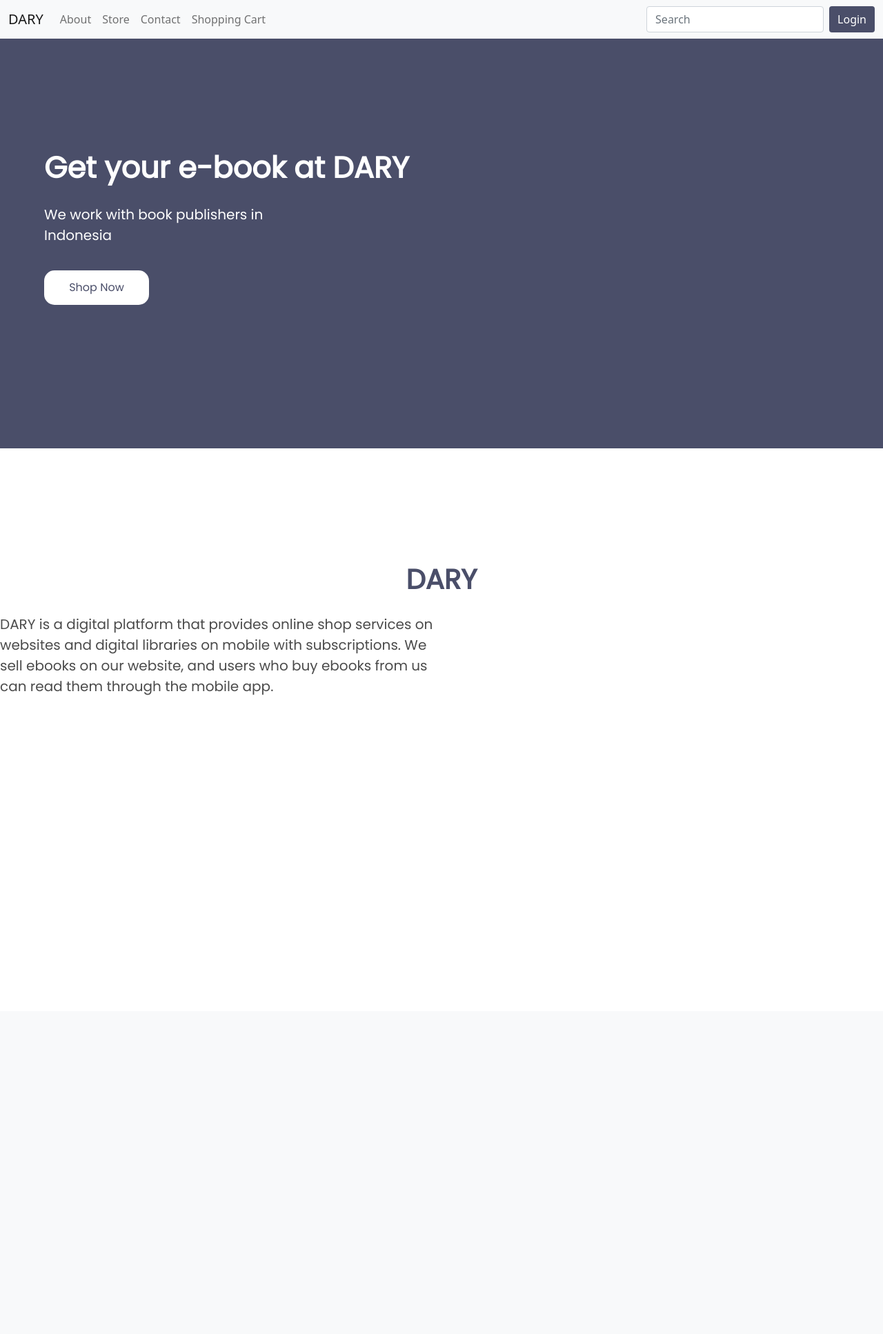
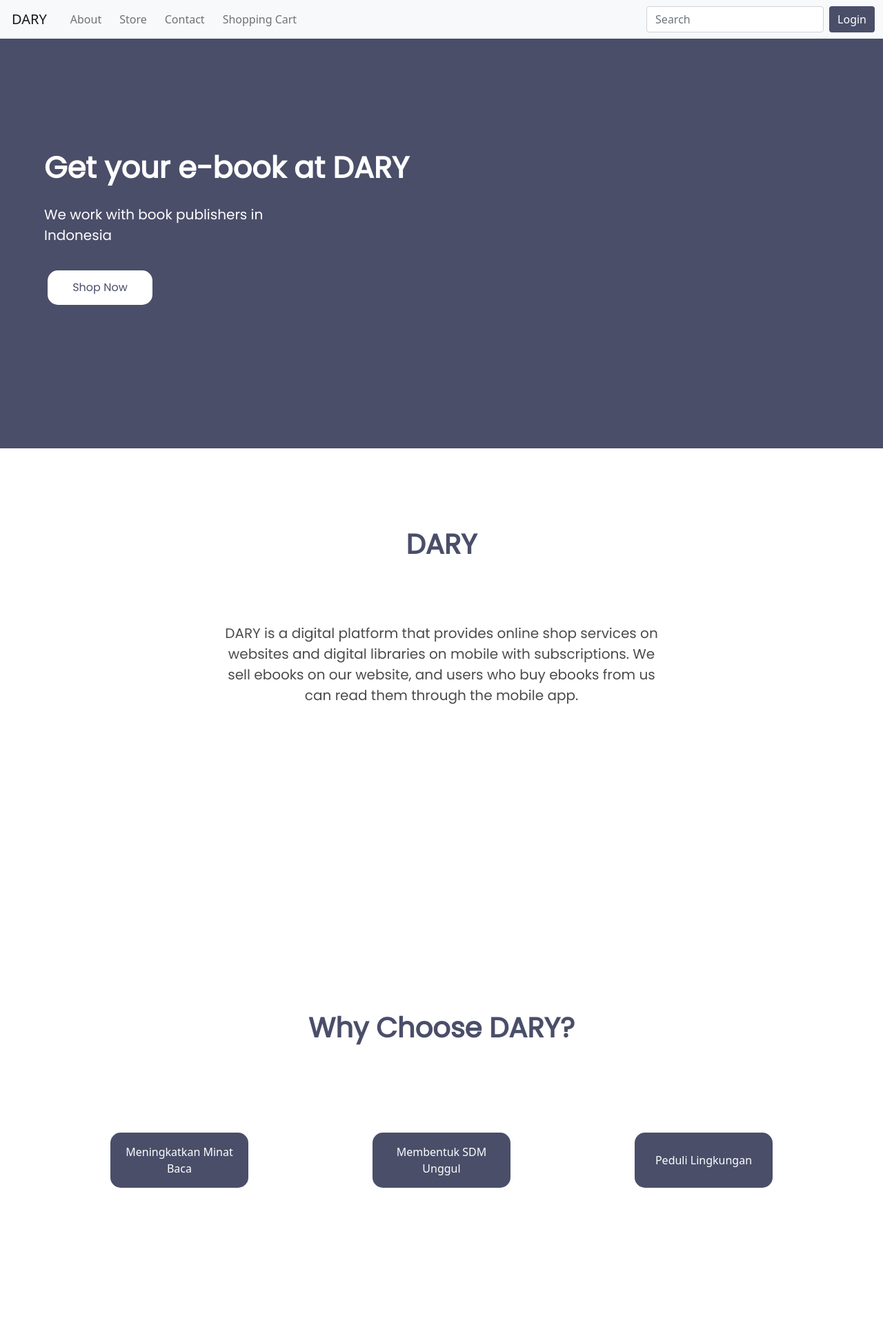
Before and after one commit to rfdzhifa/DARY, a PHP site: page /about.html in a window 1280 px wide. Shown: the whole page at 69% size. Before the commit the page ends 1008 px from the top, so only its background shows below. Run offline with PHP 8.4, Linux system fonts and the light colour scheme.

Commit message:
first commit

```diff
--- a/about.css
+++ b/about.css
@@ -2,6 +2,13 @@
 *{
     padding: 0;
     margin: 0;
+}
+
+li, a{
+    padding: 0px 5px;
+    text-decoration: none;
+    list-style: none;
+    display: inline;
 }
 
 .jumbotron {
@@ -49,7 +56,7 @@
 
 .DARY h1 {
     display: flex;
-    margin-top: 13%;
+    margin-top: 9%;
     justify-content: center;
     font-family: 'Poppins';
     color: #4A4E69;
@@ -60,10 +67,119 @@
 .DARY p {
     display: flex;
     justify-content: center;
+    align-items: center;
+    text-align: center;
     width: 50%;
     font-family: 'Poppins';
     color: #4B4B4B;
     font-size: 20px;
     font-weight: 400;
-    margin-top: 2%;
+    margin-top: 7%;
+    margin-left: 25%;
 }
+
+.reason h1 {
+    display: flex;
+    margin-top: 4%;
+    justify-content: center;
+    font-family: 'Poppins';
+    color: #4A4E69;
+    size: 64px;
+    font-weight: 600;
+}
+
+.col {
+    display: flex;
+    justify-content: center;
+    margin-bottom: 20px;
+}
+
+.col button {
+    background-color: #4A4E69;
+    color: #FFFFFF;
+    width: 200px;
+    padding: 4%;
+    height: 80px;
+    border-radius: 15px;
+    border-color: #4A4E69;
+    border-style: hidden;
+}
+
+footer {
+    position: absolute;
+    width: 100%;
+    height: 230px;
+    background: #4A4E69;
+    font-family: 'Poppins';
+}
+
+footer:hover {
+    cursor: pointer;
+
+}
+
+.fttop {
+    display: flex;
+    justify-content: space-between;
+    align-items: center;
+    padding: 4% 5% 1% 5%;
+    font-family: 'Poppins';
+}
+
+.fttop ul {
+    margin: 0;
+    padding: 0;
+    font-family: 'Montserrat';
+    font-style: normal;
+    font-weight: normal;
+    font-size: 13px;
+    color: #FFFFFF;
+    font-family: 'Poppins';
+}
+
+.sm {
+    width: 13%;
+    text-align: center;
+}
+
+.sm img {
+    padding: 5%;
+}
+
+hr {
+    box-sizing: content-box;
+    margin-left: 5%;
+    color: #FFFFFF;
+    width: 90%;
+}
+
+.ftbtm {
+    display: flex;
+    justify-content: space-between;
+    align-items: center;
+    padding: 1% 5% 1% 5%;
+    font-family: 'Poppins';
+}
+
+.ftbtm p {
+    font-family: 'Montserrat';
+    font-style: normal;
+    font-weight: normal;
+    font-size: 14px;
+    line-height: 17px;
+    color: #FFFFFF;
+    mix-blend-mode: normal;
+    opacity: 0.75;
+    font-family: 'Poppins';
+}
+
+.ftbtm ul {
+    margin: 0;
+    padding: 0;
+    font-family: 'Montserrat';
+    font-style: normal;
+    font-weight: normal;
+    font-size: 13px;
+    color: #FFFFFF;
+    font-family: 'Poppins';
+}
--- a/about.html
+++ b/about.html
@@ -45,6 +45,45 @@
           <h1>DARY</h1>
           <p>DARY is a digital platform that provides online shop services on websites and digital libraries on mobile with subscriptions. We sell ebooks on our website, and users who buy ebooks from us can read them through the mobile app.</p>
       </div>
+      <div class="reason">
+        <h1>Why Choose DARY?</h1>
+        <div class="container" style="margin-top: 10%; width: 100%; margin-bottom: 15%;">
+          <div class="row">
+            <div class="col">
+              <button>Meningkatkan Minat Baca</button>
+            </div>
+            <div class="col">
+              <button>Membentuk SDM Unggul</button>
+            </div>
+            <div class="col">
+              <button>Peduli Lingkungan</button>
+            </div>
+          </div>
+        </div>
+      </div>
+      <footer>
+        <div class="fttop">
+            <ul>
+                <li>About us</li>
+                <li>Collection</li>
+                <li>Store</li>
+                <li>Contact</li>
+            </ul>
+            <div class="sm">
+                <img src="asset/Facebook.svg" alt="facebook">
+                <img src="asset/Twitter.svg" alt="twitter">
+                <img src="asset/Youtube.svg" alt="youtube">
+            </div>
+        </div>
+        <hr style="box-sizing: content-box; margin-left: 5%; color: #FFFFFF; width: 90%;">
+        <div class="ftbtm">
+            <p>© 2021 Kelompok 1. XI RPL 5</p>
+            <ul>
+                <li>Terms of Service</li>
+                <li>Privacy Policy</li>
+            </ul>
+        </div>
+    </footer>
       </body>
       </html>
 </body>
```
Also changed, not shown: asset/Facebook.svg (added), asset/Twitter.svg (added), asset/Youtube.svg (added), asset/facebook-black.svg (added), asset/jumbutron.png (deleted), asset/twitter-black.svg (added), asset/youtube-black.svg (added), books/siputih.jpg (renamed from books/IMG-20211025-WA0019.jpg), 1 other file.
